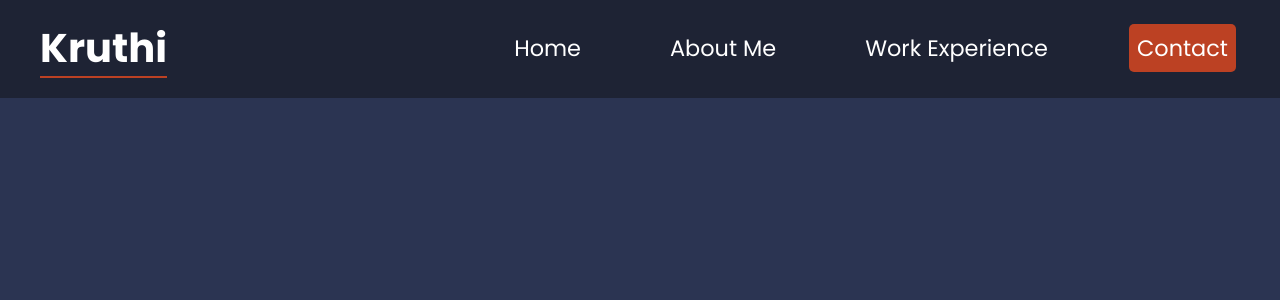
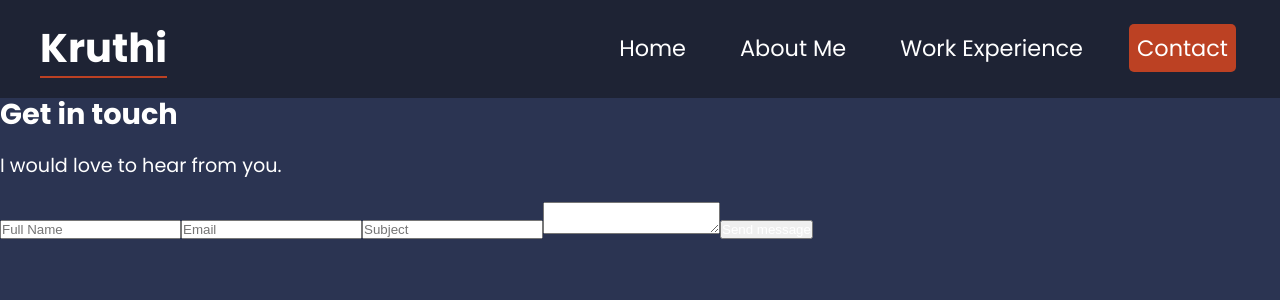
Before and after one commit to Kruthibharath/Kruthi_Bharath_Portfolio, a React (Vite) app in the folder my-portfolio/: page /contact in a window 1280 px wide. Shown: the top 300 px of the page. Built offline with nearby package versions, Linux system fonts and the light colour scheme; no server answers.

Commit message:
feat:added contact page

```diff
--- a/my-portfolio/src/components/Nav/Nav.scss
+++ b/my-portfolio/src/components/Nav/Nav.scss
@@ -30,7 +30,7 @@
         a {
           padding: 0.5rem;
           border-radius: 5px;
-          margin-left: 35px;
+          //margin-left: 35px;
           transition: 1s;
           &.active:hover,
           &.active:hover::after {
--- a/my-portfolio/src/pages/Contact/Contact.tsx
+++ b/my-portfolio/src/pages/Contact/Contact.tsx
@@ -1,3 +1,62 @@
+import { useRef } from "react";
+import emailjs from "@emailjs/browser";
+//import { serviceId, templateId, publicKey } from "../../";
+
 export const Contact = () => {
-  return <></>;
+  const serviceId = import.meta.env.VITE_MY_PORTFOLIO_EMAILJS_SERVICE_ID;
+  const templateId = import.meta.env.VITE_MY_PORTFOLIO_EMAILJS_TEMPLATE_ID;
+  const publicKey = import.meta.env.VITE_MY_PORTFOLIO_EMAILJS_PUBLIC_KEY;
+
+  const form = useRef();
+
+  const sendEmail = (e) => {
+    e.preventDefault();
+
+    emailjs
+      .sendForm(serviceId, templateId, e.target, {
+        publicKey: publicKey,
+      })
+      .then(
+        () => {
+          console.log("SUCCESS!");
+        },
+        (error) => {
+          console.log("FAILED...", error.text);
+        }
+      );
+  };
+  return (
+    <>
+      <section className="contact">
+        <h3>Get in touch</h3>
+        <div className="contact_content">
+          <p>I would love to hear from you.</p>
+          <form
+            ref={form}
+            className="contact_content_form"
+            onSubmit={sendEmail}
+          >
+            <input
+              type="text"
+              placeholder="Full Name"
+              name="user_name"
+              required
+            />
+            <input
+              type="eamil"
+              placeholder="Email"
+              name="user_email"
+              required
+            />
+            <input type="text" placeholder="Subject" name="subject" required />
+            <textarea name="message" />
+            <button type="submit">Send message</button>
+          </form>
+        </div>
+        <div className="contact_socialMedia">
+          <div></div>
+        </div>
+      </section>
+    </>
+  );
 };
--- a/my-portfolio/tsconfig.json
+++ b/my-portfolio/tsconfig.json
@@ -5,7 +5,7 @@
     "lib": ["ES2020", "DOM", "DOM.Iterable"],
     "module": "ESNext",
     "skipLibCheck": true,
-    "types": ["vitest/globals"],
+    "types": ["vitest/globals", "node"],
 
     /* Bundler mode */
     "moduleResolution": "bundler",
@@ -21,6 +21,6 @@
     "noUnusedParameters": true,
     "noFallthroughCasesInSwitch": true
   },
-  "include": ["src"],
+  "include": ["src", "typings"],
   "references": [{ "path": "./tsconfig.node.json" }]
 }
```
